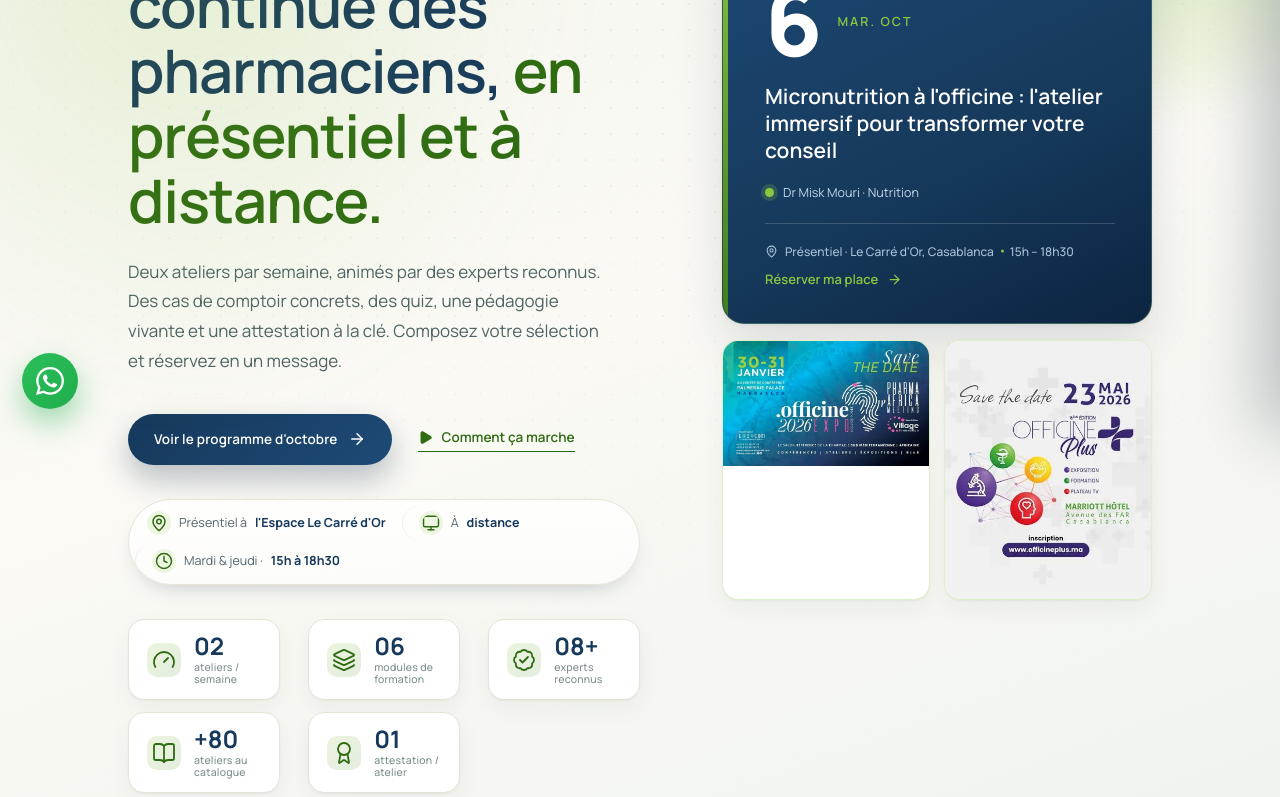
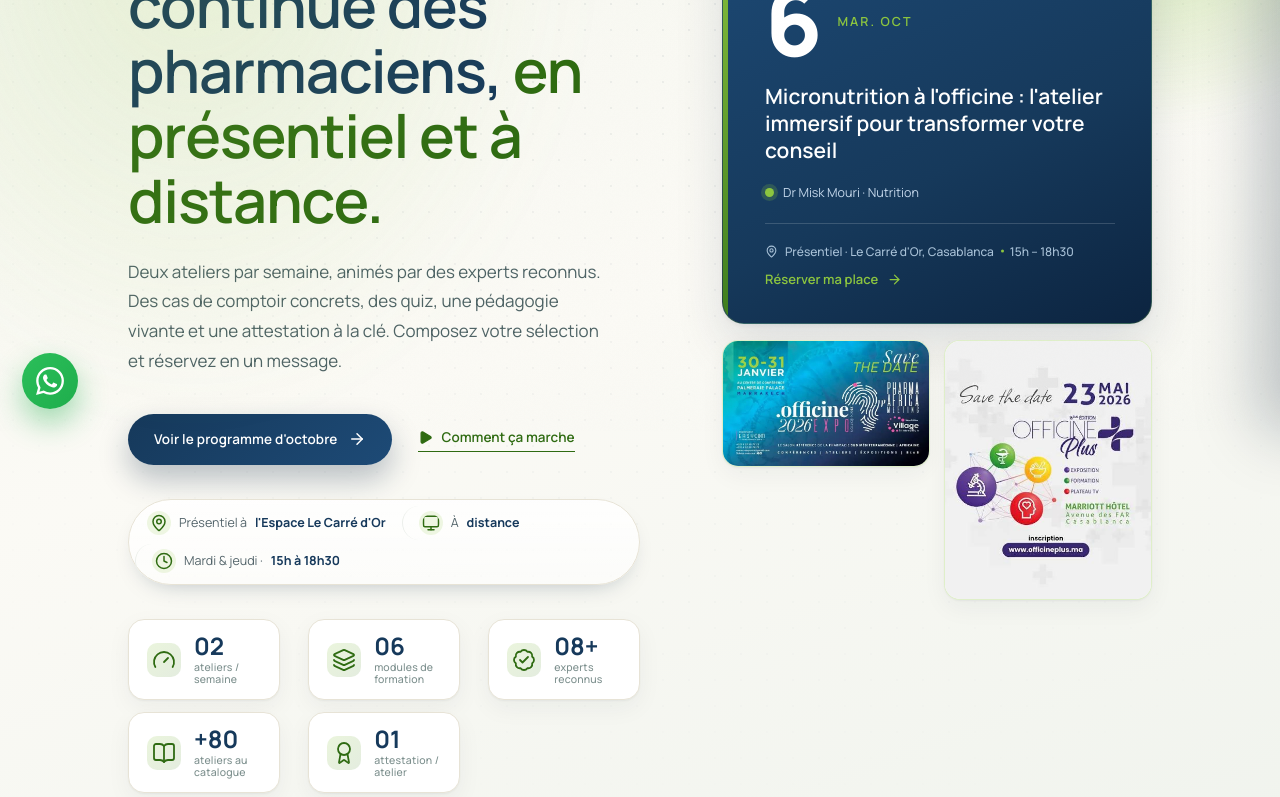
Before and after one commit to SouhailBechchari/lpmacademy, a React (Vite) app: page / in a window 1280 px wide. Shown: the part 369-1166 px from the top of the page. Built offline with nearby package versions, Linux system fonts and the light colour scheme; a web font is replaced by a local one.

Commit message:
Cadre des pubs dynamique selon les dimensions des photos

```diff
--- a/src/styles.css
+++ b/src/styles.css
@@ -504,7 +504,7 @@ body.has-mouse * { cursor: none !important; }
 }
 .card-link:hover { gap: 13px; color: var(--lime-2); }
 
-.hero-ads { display: grid; grid-template-columns: 1fr 1fr; gap: 14px; margin-top: 16px; }
+.hero-ads { display: grid; grid-template-columns: 1fr 1fr; gap: 14px; margin-top: 16px; align-items: start; }
 .hero-ad {
   position: relative; overflow: hidden; border-radius: 16px;
   display: block; background: var(--card);
```
